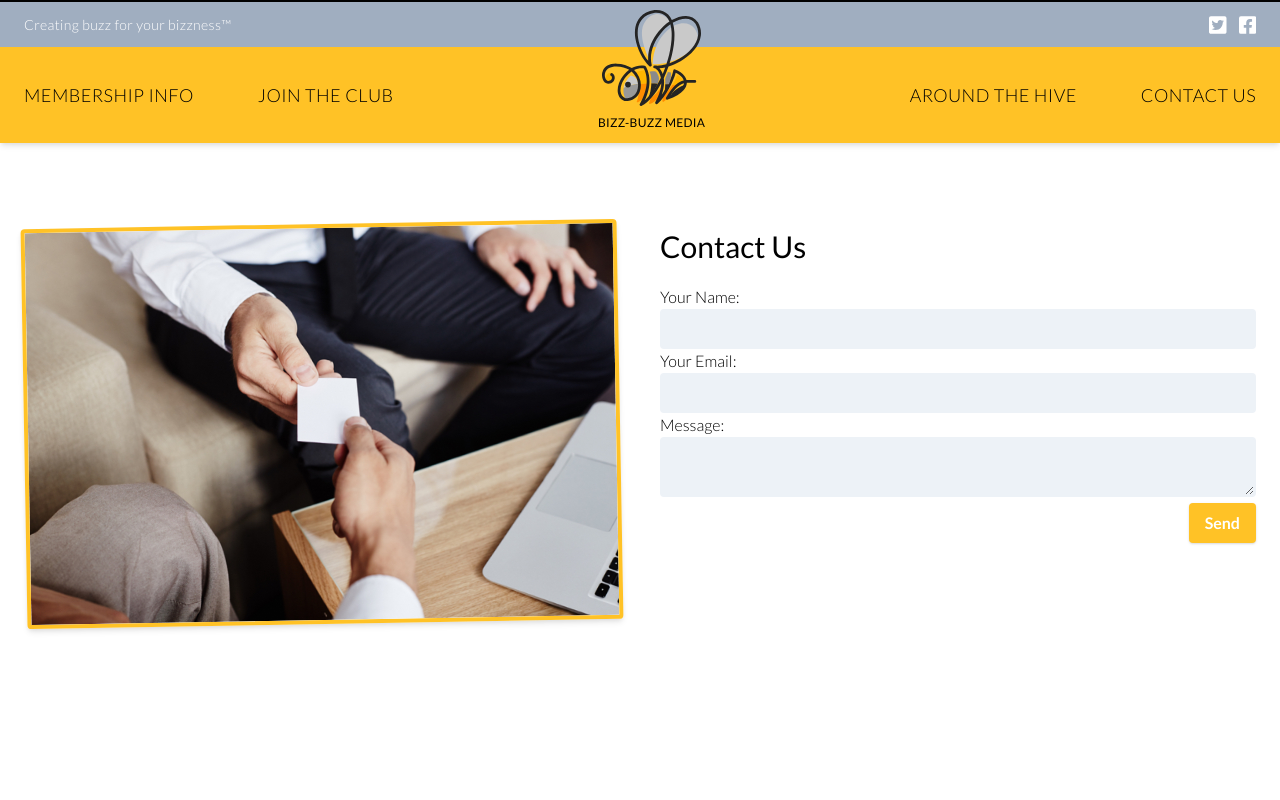
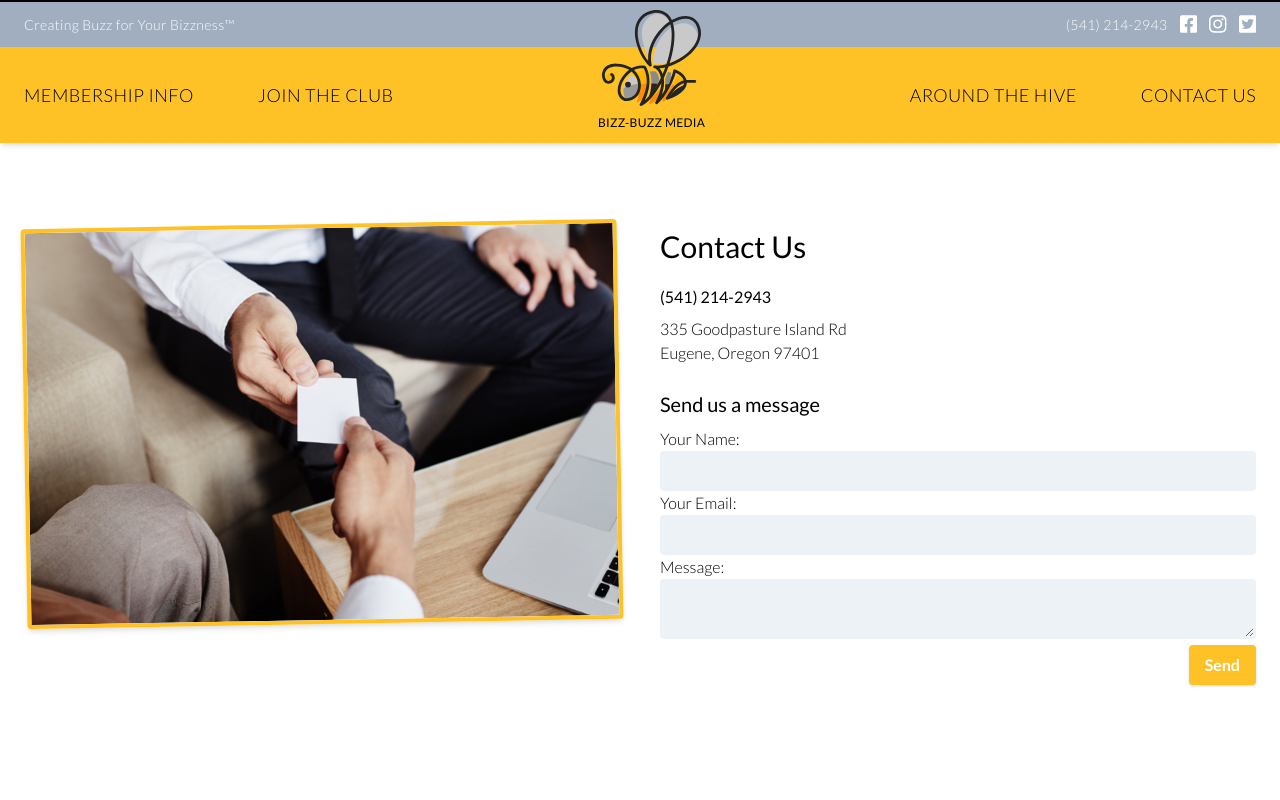
Before and after one commit to dustinboling/bizz-buzz-media, a Nuxt app: page /contact in a window 1280 px wide. Shown: the top 800 px of the page. Built offline with nearby package versions, Linux system fonts and the light colour scheme.

Commit message:
Add contact info

```diff
--- a/layouts/default.vue
+++ b/layouts/default.vue
@@ -5,28 +5,12 @@
         <div
           class="container mx-auto flex justify-between items-center py-3 text-sm font-light tracking-wide xl:px-0"
         >
-          <span>Creating buzz for your bizzness™</span>
+          <span>Creating Buzz for Your Bizzness™</span>
 
           <div class="inline-flex">
-            <a class="mr-3" href="https://www.twitter.com/bizzbuzzmedia" target>
-              <svg
-                aria-hidden="true"
-                focusable="false"
-                data-prefix="fab"
-                data-icon="twitter-square"
-                class="h-5 svg-inline--fa fa-twitter-square fa-w-14"
-                role="img"
-                xmlns="http://www.w3.org/2000/svg"
-                viewBox="0 0 448 512"
-              >
-                <path
-                  fill="currentColor"
-                  d="M400 32H48C21.5 32 0 53.5 0 80v352c0 26.5 21.5 48 48 48h352c26.5 0 48-21.5 48-48V80c0-26.5-21.5-48-48-48zm-48.9 158.8c.2 2.8.2 5.7.2 8.5 0 86.7-66 186.6-186.6 186.6-37.2 0-71.7-10.8-100.7-29.4 5.3.6 10.4.8 15.8.8 30.7 0 58.9-10.4 81.4-28-28.8-.6-53-19.5-61.3-45.5 10.1 1.5 19.2 1.5 29.6-1.2-30-6.1-52.5-32.5-52.5-64.4v-.8c8.7 4.9 18.9 7.9 29.6 8.3a65.447 65.447 0 0 1-29.2-54.6c0-12.2 3.2-23.4 8.9-33.1 32.3 39.8 80.8 65.8 135.2 68.6-9.3-44.5 24-80.6 64-80.6 18.9 0 35.9 7.9 47.9 20.7 14.8-2.8 29-8.3 41.6-15.8-4.9 15.2-15.2 28-28.8 36.1 13.2-1.4 26-5.1 37.8-10.2-8.9 13.1-20.1 24.7-32.9 34z"
-                />
-              </svg>
-            </a>
+            <a class="hidden lg:inline lg:mr-3" href="tel:+15412142943">(541) 214-2943</a>
 
-            <a href="https://www.facebook.com/bizzbuzzmedia" target="_blank">
+            <a class="mr-3" href="https://www.facebook.com/bizzbuzznetwork" target="_blank">
               <svg
                 class="h-5 svg-inline--fa fa-facebook-square fa-w-14"
                 aria-hidden="true"
@@ -40,6 +24,42 @@
                 <path
                   fill="currentColor"
                   d="M400 32H48A48 48 0 0 0 0 80v352a48 48 0 0 0 48 48h137.25V327.69h-63V256h63v-54.64c0-62.15 37-96.48 93.67-96.48 27.14 0 55.52 4.84 55.52 4.84v61h-31.27c-30.81 0-40.42 19.12-40.42 38.73V256h68.78l-11 71.69h-57.78V480H400a48 48 0 0 0 48-48V80a48 48 0 0 0-48-48z"
+                />
+              </svg>
+            </a>
+
+            <a class="mr-3" href="http://www.instagram.com/bizzbuzznetwork" target="_blank">
+              <svg
+                class="h-5 svg-inline--fa fa-instagram fa-w-14"
+                aria-hidden="true"
+                focusable="false"
+                data-prefix="fab"
+                data-icon="instagram"
+                role="img"
+                xmlns="http://www.w3.org/2000/svg"
+                viewBox="0 0 448 512"
+              >
+                <path
+                  fill="currentColor"
+                  d="M224.1 141c-63.6 0-114.9 51.3-114.9 114.9s51.3 114.9 114.9 114.9S339 319.5 339 255.9 287.7 141 224.1 141zm0 189.6c-41.1 0-74.7-33.5-74.7-74.7s33.5-74.7 74.7-74.7 74.7 33.5 74.7 74.7-33.6 74.7-74.7 74.7zm146.4-194.3c0 14.9-12 26.8-26.8 26.8-14.9 0-26.8-12-26.8-26.8s12-26.8 26.8-26.8 26.8 12 26.8 26.8zm76.1 27.2c-1.7-35.9-9.9-67.7-36.2-93.9-26.2-26.2-58-34.4-93.9-36.2-37-2.1-147.9-2.1-184.9 0-35.8 1.7-67.6 9.9-93.9 36.1s-34.4 58-36.2 93.9c-2.1 37-2.1 147.9 0 184.9 1.7 35.9 9.9 67.7 36.2 93.9s58 34.4 93.9 36.2c37 2.1 147.9 2.1 184.9 0 35.9-1.7 67.7-9.9 93.9-36.2 26.2-26.2 34.4-58 36.2-93.9 2.1-37 2.1-147.8 0-184.8zM398.8 388c-7.8 19.6-22.9 34.7-42.6 42.6-29.5 11.7-99.5 9-132.1 9s-102.7 2.6-132.1-9c-19.6-7.8-34.7-22.9-42.6-42.6-11.7-29.5-9-99.5-9-132.1s-2.6-102.7 9-132.1c7.8-19.6 22.9-34.7 42.6-42.6 29.5-11.7 99.5-9 132.1-9s102.7-2.6 132.1 9c19.6 7.8 34.7 22.9 42.6 42.6 11.7 29.5 9 99.5 9 132.1s2.7 102.7-9 132.1z"
+                />
+              </svg>
+            </a>
+
+            <a href="https://www.twitter.com/bizzbuzznetwork" target="_blank">
+              <svg
+                class="h-5 svg-inline--fa fa-twitter-square fa-w-14"
+                aria-hidden="true"
+                focusable="false"
+                data-prefix="fab"
+                data-icon="twitter-square"
+                role="img"
+                xmlns="http://www.w3.org/2000/svg"
+                viewBox="0 0 448 512"
+              >
+                <path
+                  fill="currentColor"
+                  d="M400 32H48C21.5 32 0 53.5 0 80v352c0 26.5 21.5 48 48 48h352c26.5 0 48-21.5 48-48V80c0-26.5-21.5-48-48-48zm-48.9 158.8c.2 2.8.2 5.7.2 8.5 0 86.7-66 186.6-186.6 186.6-37.2 0-71.7-10.8-100.7-29.4 5.3.6 10.4.8 15.8.8 30.7 0 58.9-10.4 81.4-28-28.8-.6-53-19.5-61.3-45.5 10.1 1.5 19.2 1.5 29.6-1.2-30-6.1-52.5-32.5-52.5-64.4v-.8c8.7 4.9 18.9 7.9 29.6 8.3a65.447 65.447 0 0 1-29.2-54.6c0-12.2 3.2-23.4 8.9-33.1 32.3 39.8 80.8 65.8 135.2 68.6-9.3-44.5 24-80.6 64-80.6 18.9 0 35.9 7.9 47.9 20.7 14.8-2.8 29-8.3 41.6-15.8-4.9 15.2-15.2 28-28.8 36.1 13.2-1.4 26-5.1 37.8-10.2-8.9 13.1-20.1 24.7-32.9 34z"
                 />
               </svg>
             </a>
@@ -106,8 +126,12 @@
     <!-- /PAGE -->
     <footer class="py-10 bg-bborange">
       <p
-        class="text-center uppercase text-xs tracking-wide font-light"
+        class="text-center uppercase text-xs tracking-wide font-light mb-4"
       >&copy;2019 Bizz-Buzz Media LLC. All Rights Reserved.</p>
+      <p class="text-center text-xs tracking-wide font-light">
+        335 Goodpasture Island Road
+        <br />Eugene, Oregon 97401
+      </p>
     </footer>
   </div>
 </template>
--- a/pages/contact/index.vue
+++ b/pages/contact/index.vue
@@ -12,6 +12,15 @@
         </div>
         <div class="flex-1 pl-10">
           <h1 class="mb-4 text-3xl">Contact Us</h1>
+          <div class="mb-6">
+            <p class="mb-2 font-normal">(541) 214-2943</p>
+            <p>
+              335 Goodpasture Island Rd
+              <br />Eugene, Oregon 97401
+            </p>
+          </div>
+
+          <h3 class="text-xl mb-2">Send us a message</h3>
           <form
             name="contact"
             method="POST"
```
